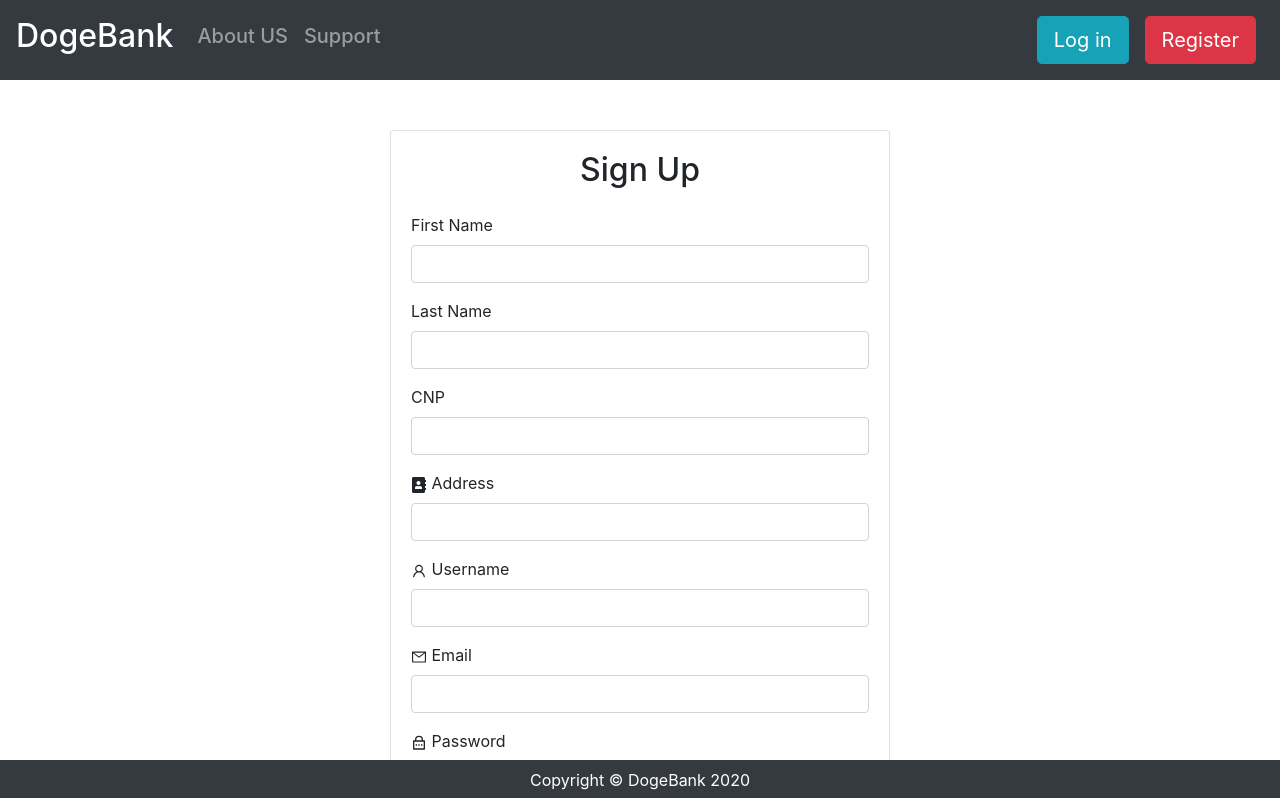
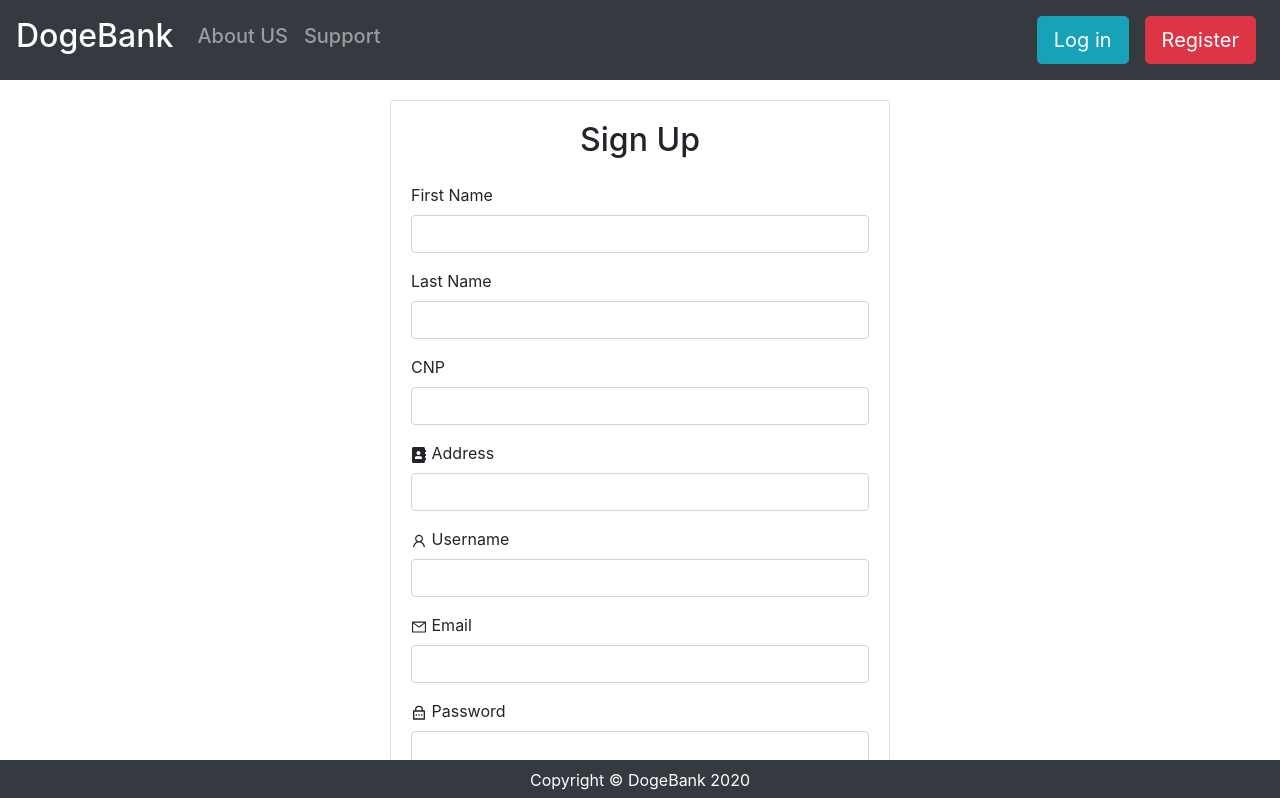
Before and after one commit to sebika/dogebank, a React (Create React App) app: page /register in a window 1280 px wide. Shown: the top 798 px of the page. Built offline with nearby package versions, Linux system fonts and the light colour scheme; no server answers.

Commit message:
Fix page layout

```diff
--- a/src/component/Register.js
+++ b/src/component/Register.js
@@ -54,7 +54,7 @@ export function Register() {
 
   return (
     <>
-      <Card>
+      <Card style={{marginTop:-30}}>
         <Card.Body>
           <h2 className='text-center mb-4'>Sign Up</h2>
 
```
